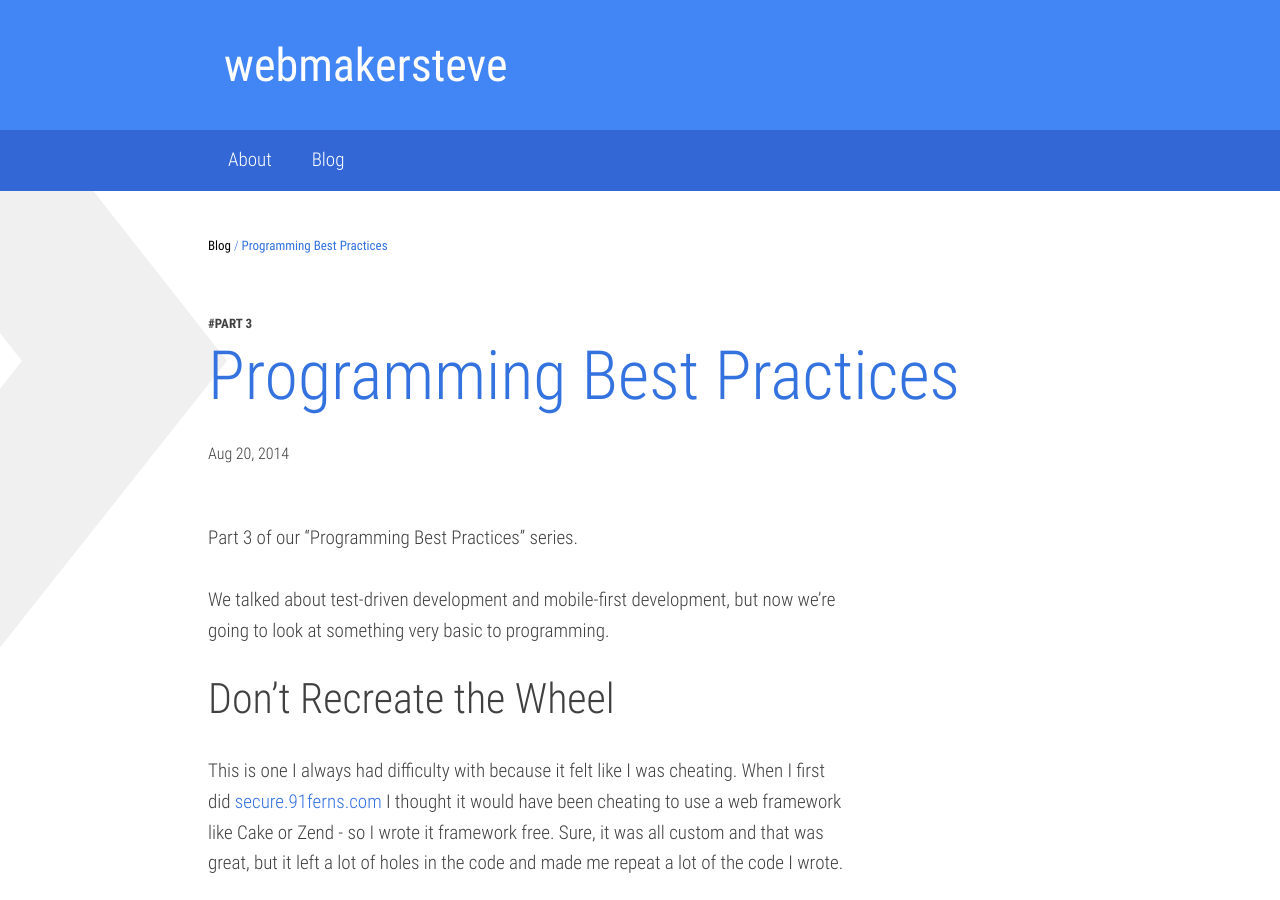
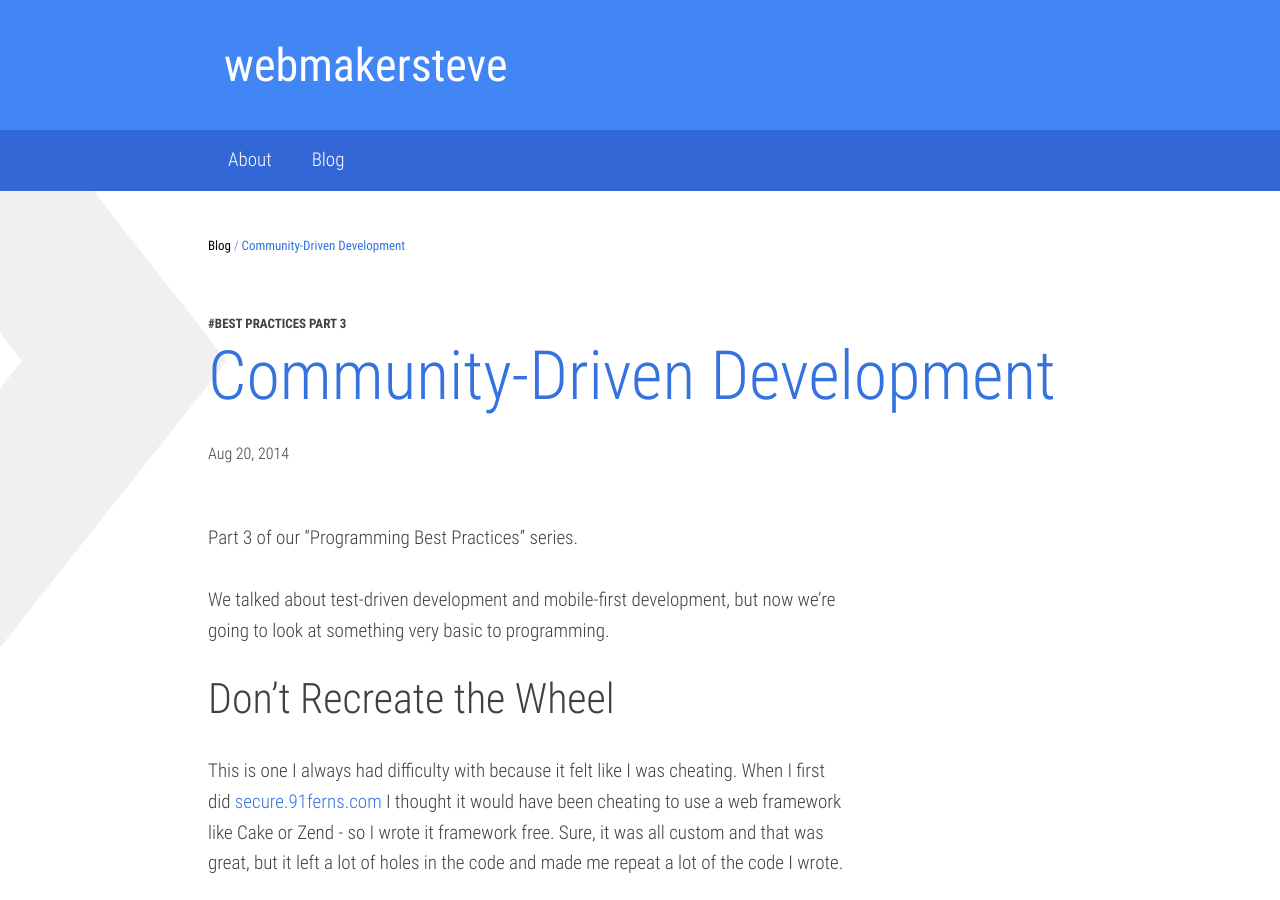
Before and after one commit to webmakersteve/webmakersteve.github.io, a Jekyll site: the page built from _posts/2014-08-20-coding-standards-3.markdown, in a window 1280 px wide and 900 px high. Built offline with Jekyll 4.4.1, drawn with Linux system fonts in a browser that asks for light colours; nearby versions of some CDN libraries.

Commit message:
Updated title for part 3

```diff
--- a/_posts/2014-08-20-coding-standards-3.markdown
+++ b/_posts/2014-08-20-coding-standards-3.markdown
@@ -1,9 +1,9 @@
 ---
 layout: post
-title:  "Programming Best Practices"
+title:  "Community-Driven Development"
 date:   2014-08-20 20:19:00
 categories: programming
-subtitle: "Part 3"
+subtitle: "Best Practices Part 3"
 ---
 
 Part 3 of our "Programming Best Practices" series.
```
